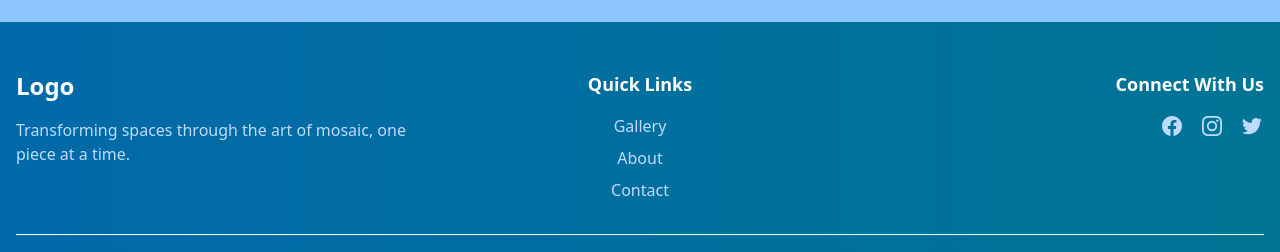
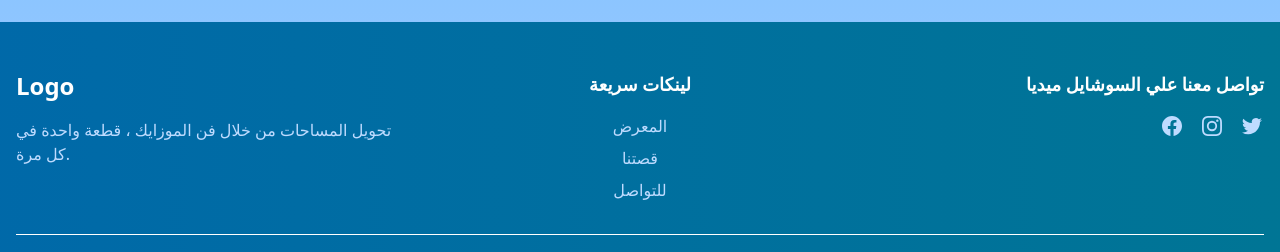
Before and after one commit to andrew0samir/mosaic-art-gallery, a React (Vite) app: page / in a window 1280 px wide. Shown: the part 2120-2372 px from the top of the page. Built offline with nearby package versions, Linux system fonts and the light colour scheme; no server answers.

Commit message:
changed the footer

```diff
--- a/src/ui/Footer.jsx
+++ b/src/ui/Footer.jsx
@@ -14,34 +14,39 @@ function Footer() {
               Logo
             </Link>
             <p className="mt-4 text-blue-200">
-              Transforming spaces through the art of mosaic, one piece at a
-              time.
+              {/* Transforming spaces through the art of mosaic, one piece at a
+              time. */}
+              تحويل المساحات من خلال فن الموزايك ، قطعة واحدة في كل مرة.
             </p>
           </div>
 
           {/* Quick Links */}
           <div className="text-center">
             <h3 className="text-lg font-semibold text-white mb-4">
-              Quick Links
+              {/* Quick Links */}
+              لينكات سريعة
             </h3>
             <div className="space-y-2">
               <Link
                 to="/gallery"
                 className="block text-blue-200 hover:text-blue-100 transition duration-300"
               >
-                Gallery
+                {/* Gallery */}
+                المعرض
               </Link>
               <Link
                 to="/about"
                 className="block text-blue-200 hover:text-blue-100 transition duration-300"
               >
-                About
+                {/* About */}
+                قصتنا
               </Link>
               <Link
                 to="/contact"
                 className="block text-blue-200 hover:text-blue-100 transition duration-300"
               >
-                Contact
+                {/* Contact */}
+                للتواصل
               </Link>
             </div>
           </div>
@@ -49,7 +54,8 @@ function Footer() {
           {/* Social Links */}
           <div className="text-center md:text-right">
             <h3 className="text-lg font-semibold text-white mb-4">
-              Connect With Us
+              {/* Connect With Us */}
+              تواصل معنا علي السوشايل ميديا
             </h3>
             <div className="flex justify-center md:justify-end space-x-4">
               <a
@@ -102,7 +108,7 @@ function Footer() {
         <div className="mt-8 pt-8 border-t border-white border-opacity-10 text-center">
           <p className="text-blue-200">
             &copy; {new Date().getFullYear()} Mosaic Art{" "}
-            <Link to="admin">Gallery</Link> . All rights reserved.
+            <Link to="admin">Gallery</Link> .<span> All rights reserved. </span>
           </p>
         </div>
       </div>
```
